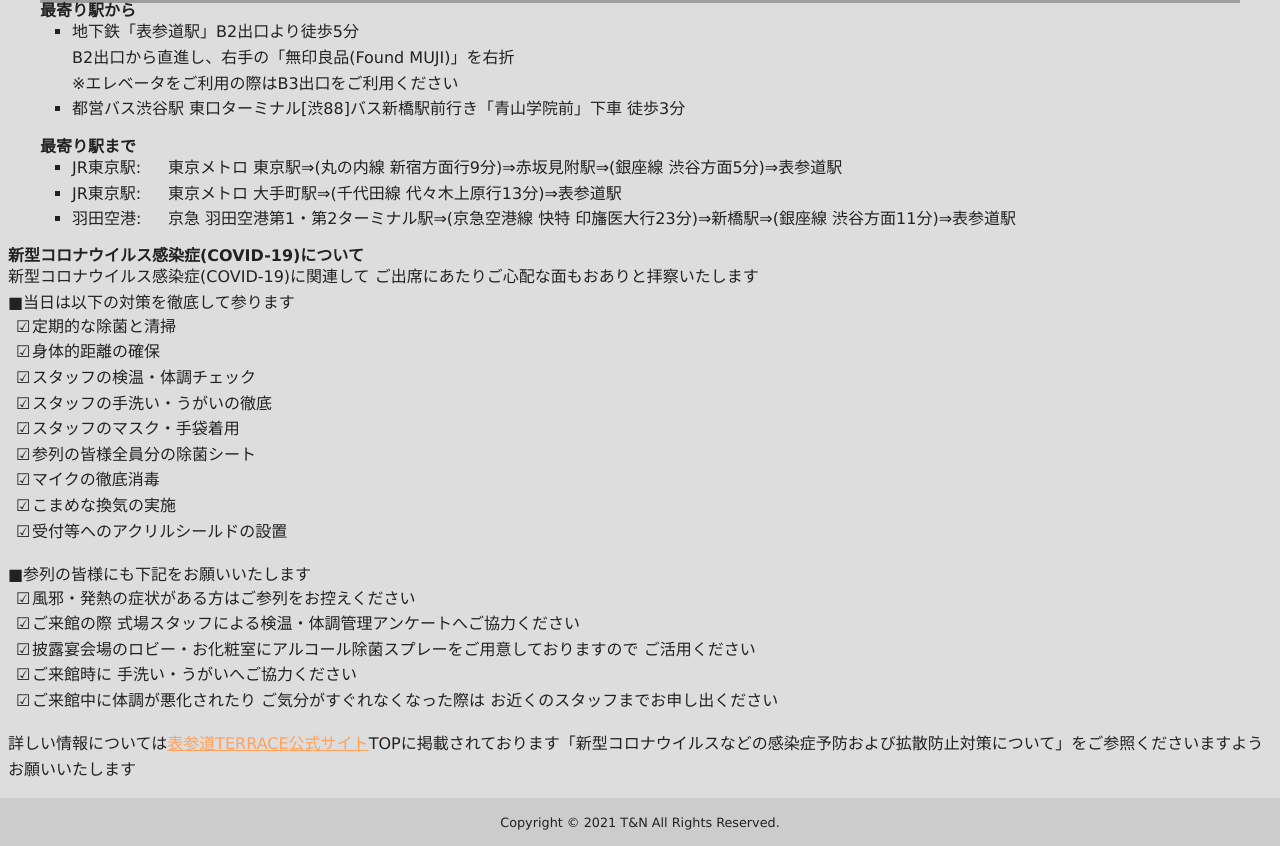
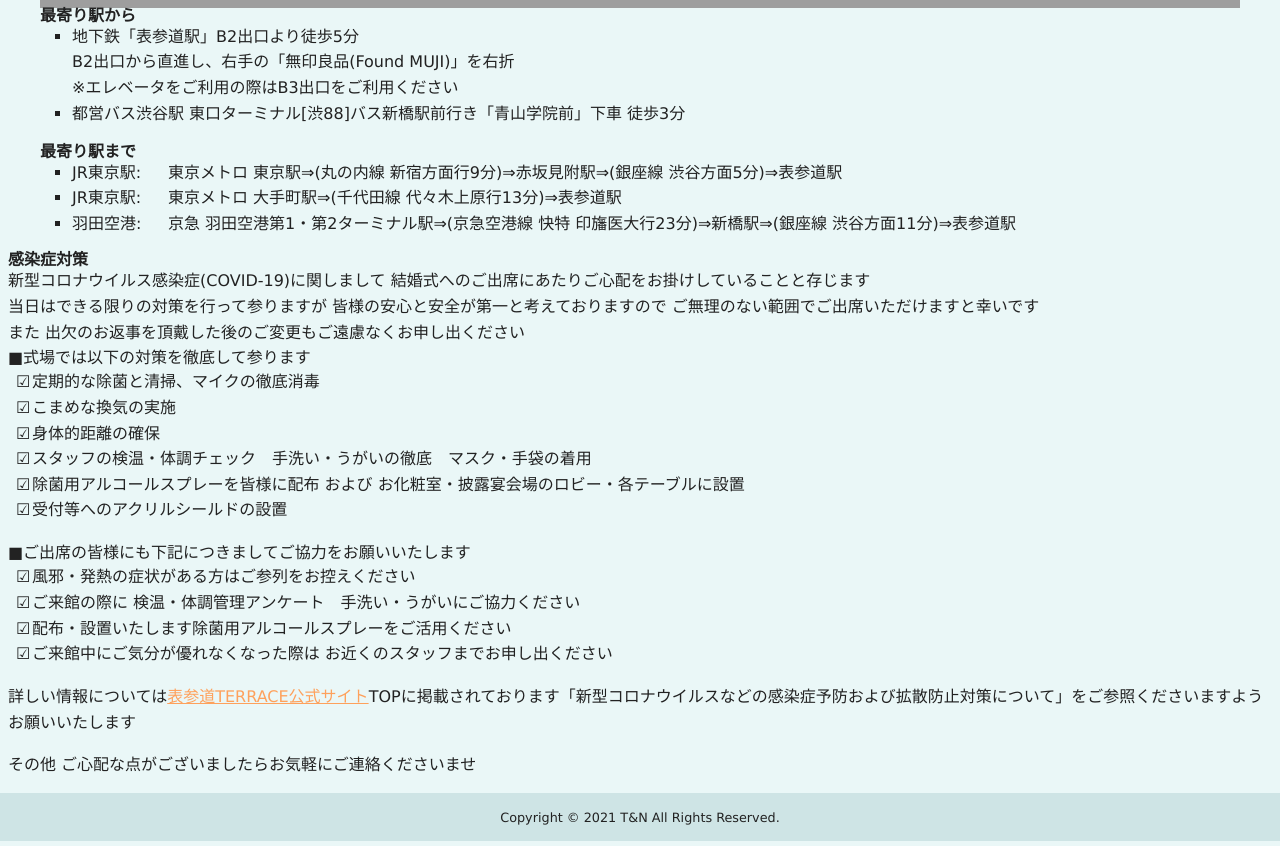
Before and after one commit to t-and-n/wedding, a plain HTML site: page index.html in a window 1280 px wide. Shown: the part 1205-2051 px from the top of the page. Drawn offline with Linux system fonts and the light colour scheme; some packages are replaced by stand-ins of ours; grey boxes are pictures that could not be loaded.

Commit message:
文章を招待状に合わせた

```diff
--- a/index.html
+++ b/index.html
@@ -43,11 +43,13 @@
             <span class="aks">謹啓　行く春を惜しむ間もなく</span> <span class="aks">皆々様には</span><span class="aks">ますますご清栄の事と</span><span class="aks">お慶び申し上げます</span>
             </p>
             <p class="greeting__p">
-            <span class="aks">さて このたび 私どもの婚約が整い</span><span class="aks">結婚式を挙げることに</span><span class="aks">なりました</span><br>
-            <span class="aks">つきましては 日頃</span><span class="aks">お世話になっている</span><span class="aks">皆様を</span><span class="aks">お招きして</span><span class="aks">ささやかな宴を</span><span class="aks">催したいと存じます</span>
+            <span class="aks">私たちは2020年11月3日に入籍し</span> <span class="aks">このたび</span> <span class="aks">結婚式を挙げることになりました</span>
             </p>
             <p class="greeting__p">
-            <span class="aks">ご多用中 誠に恐縮ではございますが </span><span class="aks">ぜひご出席賜りますよう</span><span class="aks">お願い申し上げます</span>
+            <span class="aks">つきましては</span> <span class="aks">日頃お世話になっている</span><span class="aks">皆様をお招きし</span><span class="aks">ささやかな披露の宴を催したいと存じます</span>
+            </p>
+            <p class="greeting__p">
+            <span class="aks">ご多用中 誠に恐縮ではございますが</span> <span class="aks">ぜひご出席くださいますよう</span><span class="aks">お願い申し上げます</span>
             </p>
             <p class="greeting__p">
             <span class="textright">謹白</span>
@@ -88,10 +90,6 @@
                 var Options = {zoom: 17, center: MyLatLng, mapTypeId:'roadmap'};
                 var map = new google.maps.Map(document.getElementById('map'), Options);
             </script>
-            <!-- <a href="https://www.google.com/maps/place/表参道TERRACE/@35.664,139.708,17z/data=!4m8!1m2!3m1!2z6KGo5Y-C6YGTVEVSUkFDRQ!3m4!1s0x60188ca0eb4a9b15:0xa7e193aeba7583e5!8m2!3d35.6638291!4d139.7079232" target="_blank" rel="noopener">
-                <img class="access__map" src="access_map.png" alt="会場案内図">
-            </a>
-            <p>※画像をクリックするとGoogle Mapsでご覧いただけます</p> -->
             <h3>最寄り駅から</h3>
             <ul class="access__description">
                 <li>地下鉄「表参道駅」B2出口より徒歩5分<br>
@@ -108,34 +106,36 @@
         </div>
 
         <div class="COVID19" id="COVID19">
-            <h2>新型コロナウイルス感染症(COVID-19)について</h2>
+            <h2>感染症対策</h2>
             <p>
-            新型コロナウイルス感染症(COVID-19)に関連して ご出席にあたりご心配な面もおありと拝察いたします<br>
-            ■当日は以下の対策を徹底して参ります
+            新型コロナウイルス感染症(COVID-19)に関しまして 結婚式へのご出席にあたりご心配をお掛けしていることと存じます<br>
+            当日はできる限りの対策を行って参りますが 皆様の安心と安全が第一と考えておりますので
+            ご無理のない範囲でご出席いただけますと幸いです<br>
+            また 出欠のお返事を頂戴した後のご変更もご遠慮なくお申し出ください<br>
+            ■式場では以下の対策を徹底して参ります
             </p>
             <ul class="COVID19__staffsmeasure">
-                <li>定期的な除菌と清掃</li>
+                <li>定期的な除菌と清掃、マイクの徹底消毒</li>
+                <li>こまめな換気の実施</li>
                 <li>身体的距離の確保</li>
-                <li>スタッフの検温・体調チェック</li>
-                <li>スタッフの手洗い・うがいの徹底</li>
-                <li>スタッフのマスク・手袋着用</li>
-                <li>参列の皆様全員分の除菌シート</li>
-                <li>マイクの徹底消毒</li>
-                <li>こまめな換気の実施</li>
+                <li>スタッフの検温・体調チェック　手洗い・うがいの徹底　マスク・手袋の着用</li>
+                <li>除菌用アルコールスプレーを皆様に配布 および お化粧室・披露宴会場のロビー・各テーブルに設置</li>
                 <li>受付等へのアクリルシールドの設置</li>
             </ul>
             <p>
-            ■参列の皆様にも下記をお願いいたします
+            ■ご出席の皆様にも下記につきましてご協力をお願いいたします
             </p>
             <ul class="COVID19__guestsmeasure">
                 <li>風邪・発熱の症状がある方はご参列をお控えください</li>
-                <li>ご来館の際 式場スタッフによる検温・体調管理アンケートへご協力ください</li>
-                <li>披露宴会場のロビー・お化粧室にアルコール除菌スプレーをご用意しておりますので ご活用ください</li>
-                <li>ご来館時に 手洗い・うがいへご協力ください</li>
-                <li>ご来館中に体調が悪化されたり ご気分がすぐれなくなった際は お近くのスタッフまでお申し出ください</li>
+                <li>ご来館の際に 検温・体調管理アンケート　手洗い・うがいにご協力ください</li>
+                <li>配布・設置いたします除菌用アルコールスプレーをご活用ください</li>
+                <li>ご来館中にご気分が優れなくなった際は お近くのスタッフまでお申し出ください</li>
             </ul>
             <p>
             詳しい情報については<a href="https://www.tgn.co.jp/hall/omotesando/ot/" target="_blank" rel="noopener">表参道TERRACE公式サイト</a>TOPに掲載されております「新型コロナウイルスなどの感染症予防および拡散防止対策について」をご参照くださいますようお願いいたします
+            </p>
+            <p>
+            その他 ご心配な点がございましたらお気軽にご連絡くださいませ
             </p>
         </div>
     </main>
--- a/style.css
+++ b/style.css
@@ -1,9 +1,10 @@
 @charset "utf-8";
 body{
-    background:#ddd;
+    background:#eaf7f7;
     color:#222;
     font-family:"Hiragino Kaku Gothic Pro",Osaka,"メイリオ","ＭＳ Ｐゴシック","MS PGothic",Verdana,Arial,sans-serif;
 }
+/* #EAF7F7 #85C8AF  #F8F09B */
 main{
     padding:0 .5em;
 }
@@ -28,7 +29,7 @@ a:active{
 header{
 }
 footer{
-    background-color:#ccc;
+    background-color:#cee4e5;
     padding:1em;
     text-align:center;
 }
```
